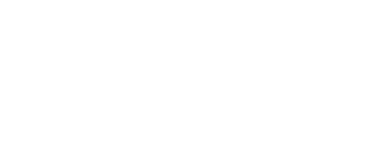
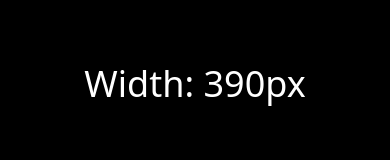
Before and after one commit to emmanuellesoy/curso-tailwind, a website: page HTML/tailwind-sandbox/tailwind-sandbox-starter/11-breakpoints/index.html in a window 390 px wide. Drawn offline with nearby package versions, Linux system fonts and the light colour scheme.

Commit message:
FEAT: Breakpoints

```diff
--- a/HTML/tailwind-sandbox/tailwind-sandbox-starter/11-breakpoints/index.html
+++ b/HTML/tailwind-sandbox/tailwind-sandbox-starter/11-breakpoints/index.html
@@ -7,8 +7,21 @@
     <script src="https://cdn.tailwindcss.com"></script>
     <title>Breakpoints & Media Queries</title>
   </head>
-  <!-- Tailwind is mobile-first -->
-  <body></body>
+
+  <body
+    class="bg-black sm:bg-red-500 md:bg-green-500 lg:bg-blue-500 xl:bg-orange-500 2xl:bg-purple-500"
+  >
+    <!-- Tailwind is mobile-first -->
+    <h1 class="text-white text-4xl text-center mt-16"></h1>
+    <script>
+      function showBrowserWidth() {
+        const w = window.innerWidth;
+        document.querySelector("h1").textContent = `Width: ${w}px`;
+      }
+      window.onload = showBrowserWidth;
+      window.onresize = showBrowserWidth;
+    </script>
+  </body>
 </html>
 
 <!-- Breakpoint Classes
```
